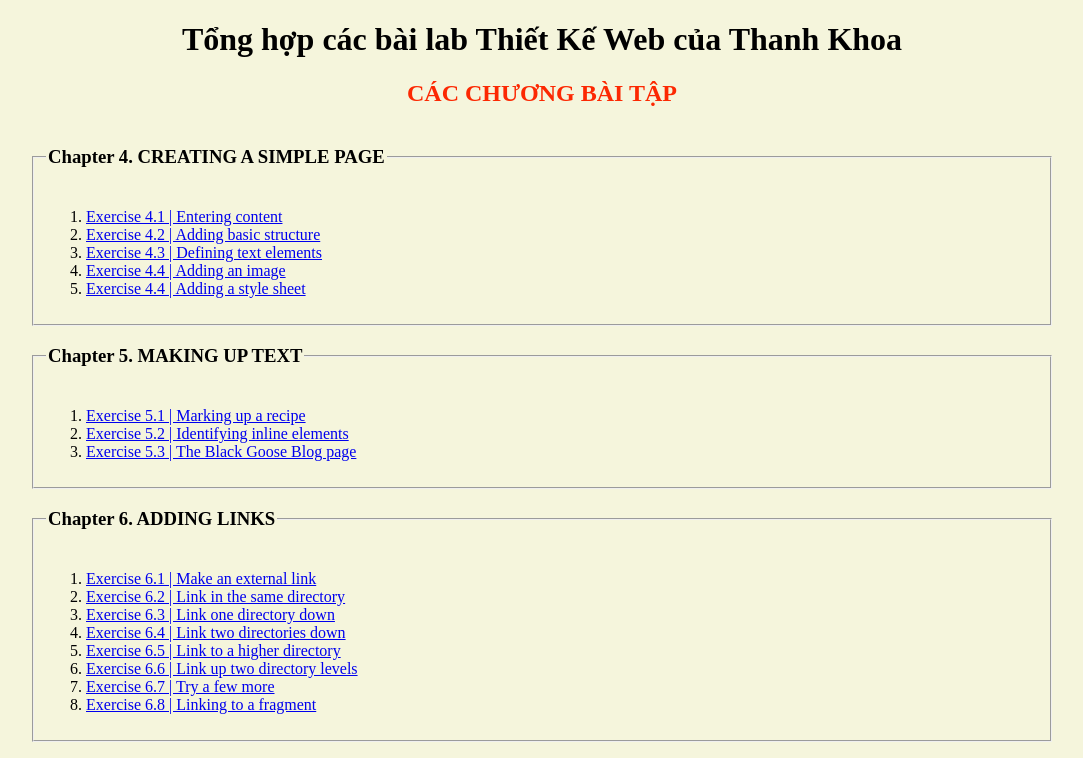
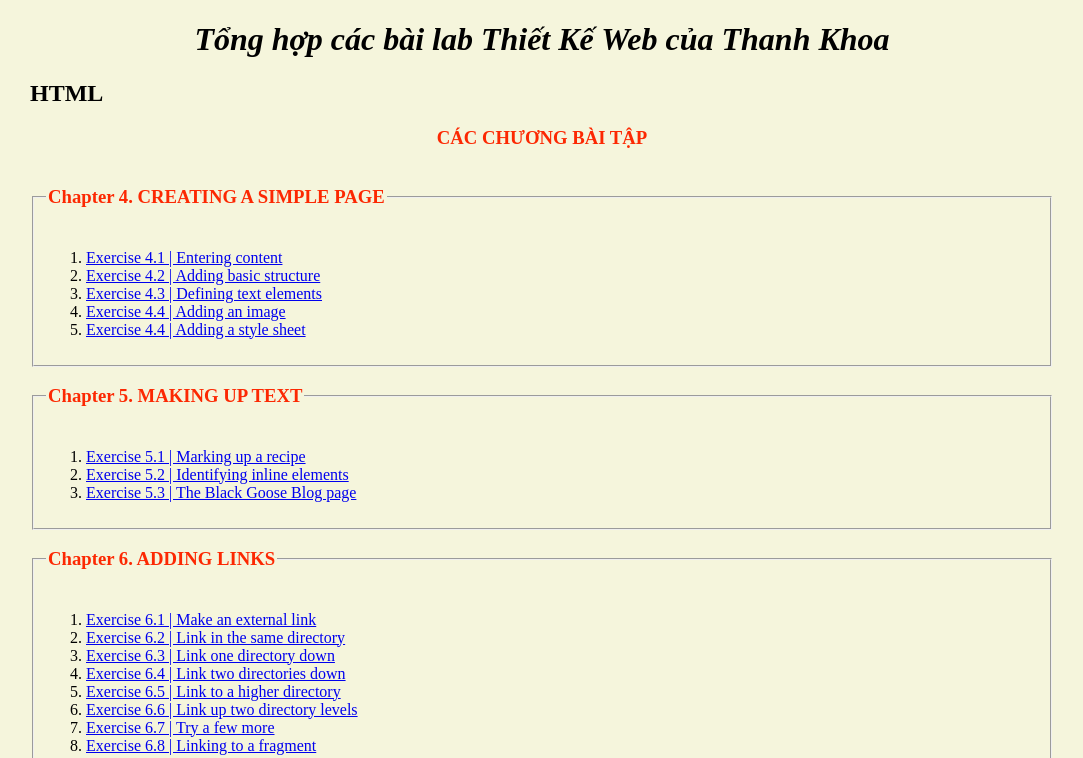
Before and after one commit to ttkhoa1999/coderweb.github.io, a plain HTML site: page index.html in a window 1280 px wide. Shown: the top 758 px of the page, without its empty margins (98-1181 px from the left). Drawn offline with Linux system fonts and the light colour scheme.

Commit message:
update index.html

```diff
--- a/index.html
+++ b/index.html
@@ -10,8 +10,9 @@
             }
             h1{
                 text-align: center;
+                font-style:italic;
             }
-            h2{
+            h3{
                 text-align: center;
                 color: rgb(252, 40, 2);
             }
@@ -19,7 +20,8 @@
     </head>
     <body>
         <h1>Tổng hợp các bài lab Thiết Kế Web của Thanh Khoa</h1>
-        <h2>CÁC CHƯƠNG BÀI TẬP</h2>
+        <h2>HTML</h2>
+        <h3>CÁC CHƯƠNG BÀI TẬP</h3>
         <fieldset>
         <legend><h3>Chapter 4. CREATING A SIMPLE PAGE</h3></legend>
         <ol>
```
